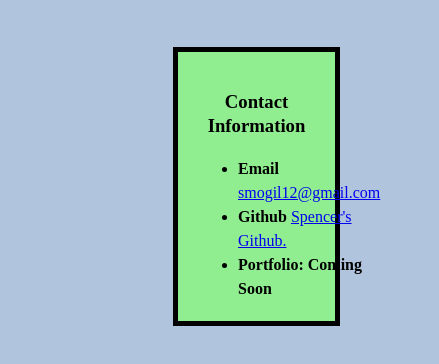
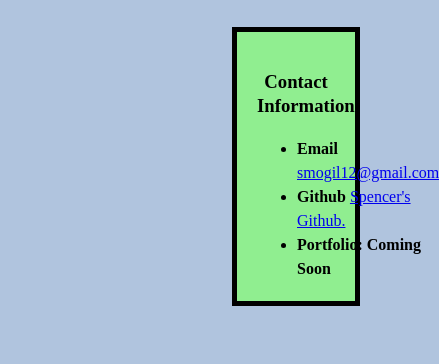
Before and after one commit to smogil12/Spencer-Mogil-First-Bio, a plain HTML site: page index.html in a window 390 px wide. Shown: the part 368-732 px from the top of the page, 439 px wide, since content can reach past the window. Drawn offline with Linux system fonts and the light colour scheme.

Commit message:
changed code to fit on mobile

```diff
--- a/biostyle.css
+++ b/biostyle.css
@@ -31,14 +31,15 @@ float: left;
 
 #main-bio {
 
+float: left;
 
 
 }
 
 #contact-info {
-width: 30%;
+width: 20%;
 border: 5px solid black;
-margin: 50px;
+margin: 30px;
 float: right;
 background-color: lightgreen;
 padding: 20px;
```
